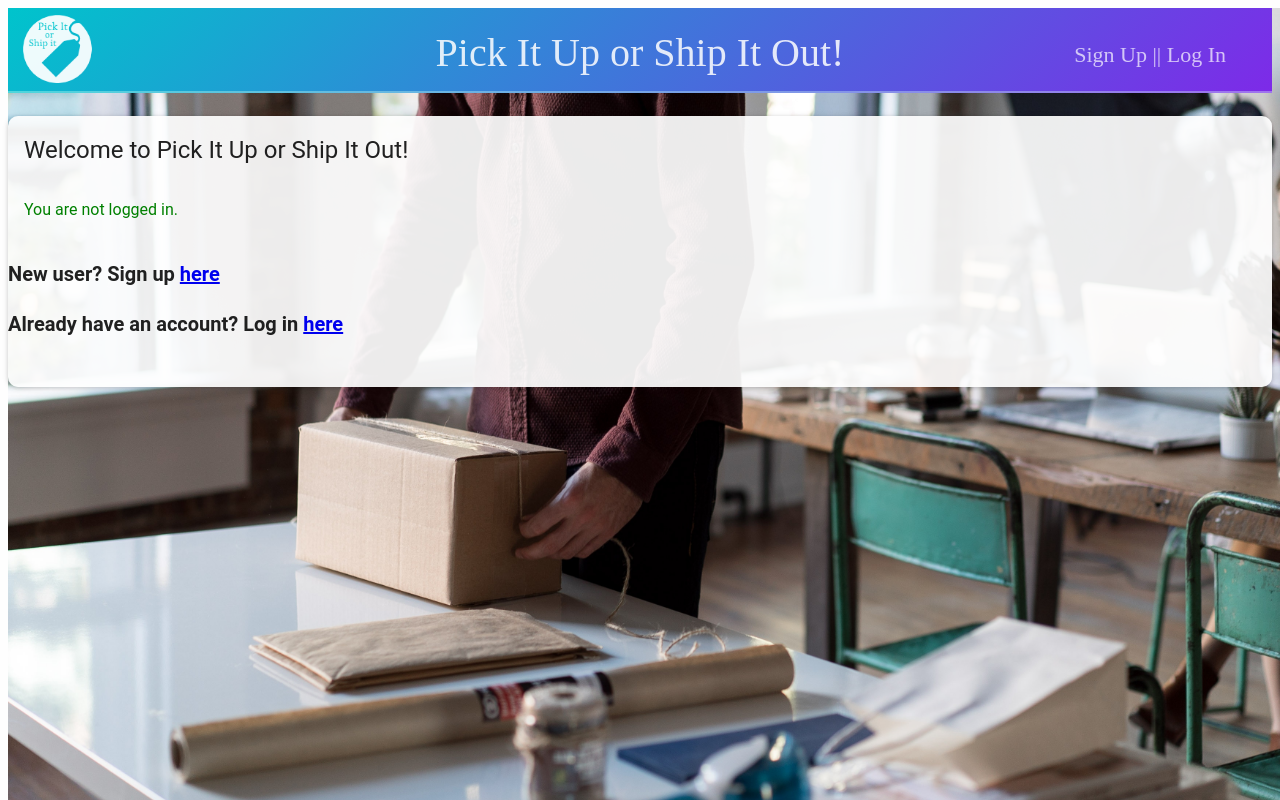
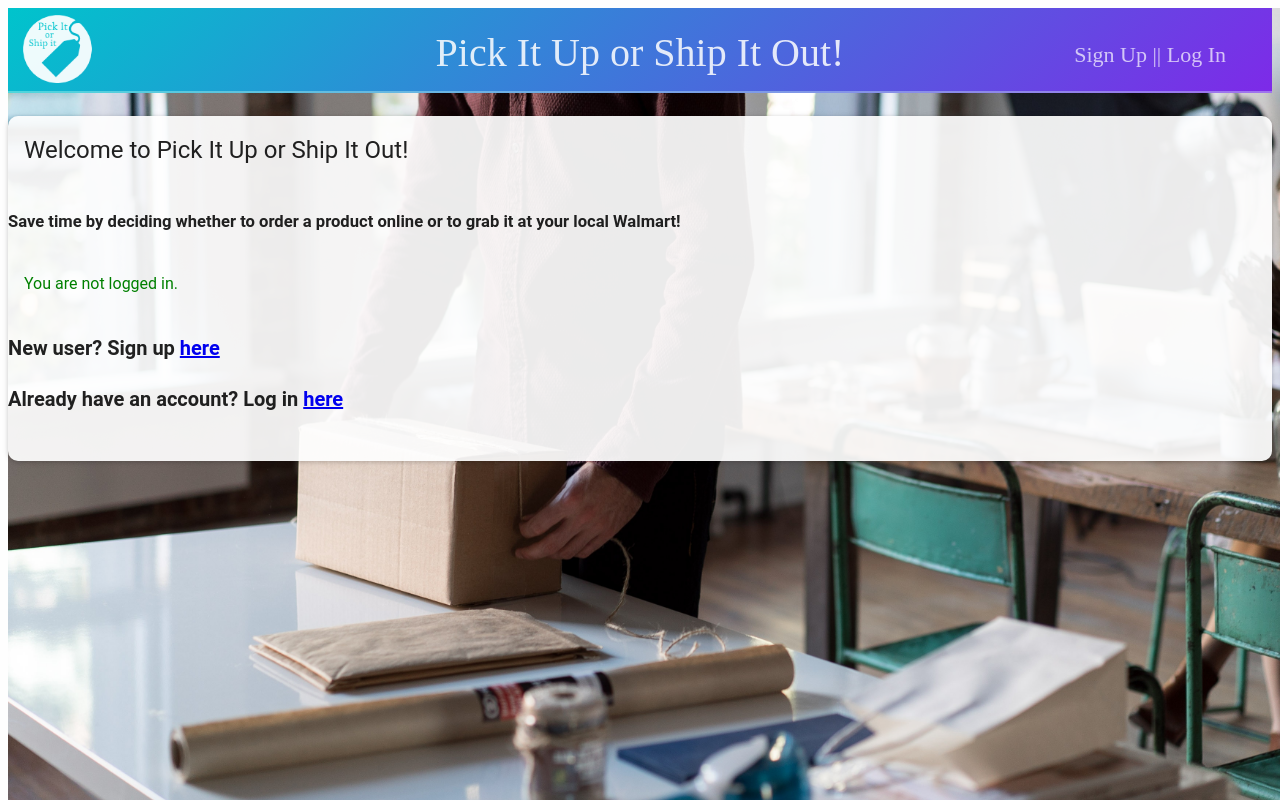
Before and after one commit to mfallucca/final_project, a React app: page /#/ in a window 1280 px wide. Built offline with nearby package versions, Linux system fonts and the light colour scheme; the HTML template or start-up script is replaced by a standard one; what react-tap-event-plugin would draw is missing.

Commit message:
cleaning up code and adding welcome text

```diff
--- a/client/src/components/HomePage.jsx
+++ b/client/src/components/HomePage.jsx
@@ -17,6 +17,7 @@ class HomePage extends React.Component {
       <br />
       <Card className="container" style={{borderRadius: '10px', backgroundColor: '#fefefeec'}}>
         <CardTitle title="Welcome to Pick It Up or Ship It Out!" />
+        <h5>Save time by deciding whether to order a product online or to grab it at your local Walmart!</h5>
           {Auth.isUserAuthenticated() ? (
             <Redirect to="/dashboard" push/>
           ) : (
```
Also changed, not shown: client/src/Main.js (+0 -20 lines), client/src/containers/DashboardPage.jsx (+20 -137 lines), 1 other file (tests, documents, lock files or other folders).
